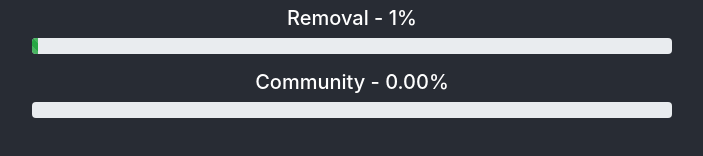
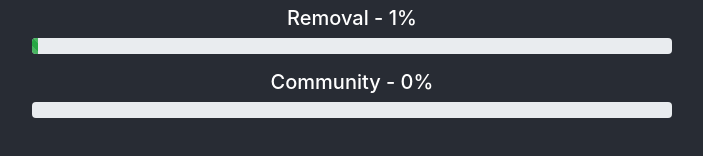
Before and after one commit to chris-bryant/the-countdown, a React (Create React App) app: page / in a window 1280 px wide. Shown: the part 330-486 px from the top of the page, without its empty margins (288-991 px from the left). Built offline with nearby package versions, Linux system fonts and the light colour scheme.

Commit message:
Display CS percent done as an integer.

```diff
--- a/src/App.js
+++ b/src/App.js
@@ -27,7 +27,7 @@ class App extends Component {
       moment('05-04-2019')
     ];
 
-    const isAfterMap = csDays.map(day => today.isAfter(day.startOf('day')));
+    const isAfterMap = csDays.map(day => moment().isAfter(day.startOf('day')));
     const csDaysDone = isAfterMap.filter(after => !!after).length;
 
     return (
@@ -38,7 +38,7 @@ class App extends Component {
             <Progress striped color="success" value={percentDone} />
           </p>
           <p>
-            <h5>Community - {((csDaysDone / 15) * 100).toFixed(2)}%</h5>
+            <h5>Community - {Math.floor((csDaysDone / 15) * 100)}%</h5>
             <Progress striped color="info" value={csDaysDone} max={15} />
           </p>
         </div>
```
